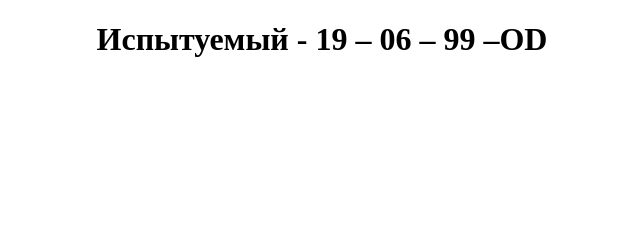
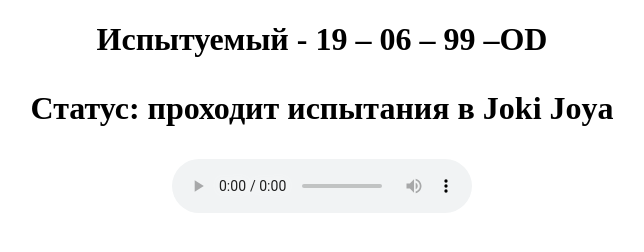
Before and after one commit to Kibertek/HTML, a plain HTML site: page index.html in a window 1280 px wide. Shown: the whole page, without its empty margins (318-962 px from the left). Drawn offline with Linux system fonts and the light colour scheme.

Commit message:
Update index.html

```diff
--- a/index.html
+++ b/index.html
@@ -1,10 +1,7 @@
 <!DOCTYPE html>
-<html lang="en" dir="ltr">
-  <head>
-
-    <link rel="shortcut icon" href="8.ico" type="image/x-icon">
-
-    <meta charset="utf-8">
+<html>
+ <head>
+  <meta charset="utf-8">
 
 
     <title>Aperture laboratories</title>
@@ -14,12 +11,19 @@
     <center>
       <h1>
         Испытуемый - 19 – 06 – 99 –ОD
+      <p>  Статус: проходит испытания в Joki Joya</p>
       </h1>
     </center>
 
-
-  <embed src="18.mp3" width="70" height="45" align="left" hidden="True" autostart="True" loop="True">
+<body>
 
 
-  </body>
+<center>
+  <audio
+
+     <source src="18.mp3" type="audio/ogg; codecs=vorbis" controls="controls" >
+</center>
+
+  </audio>
+ </body>
 </html>
```
